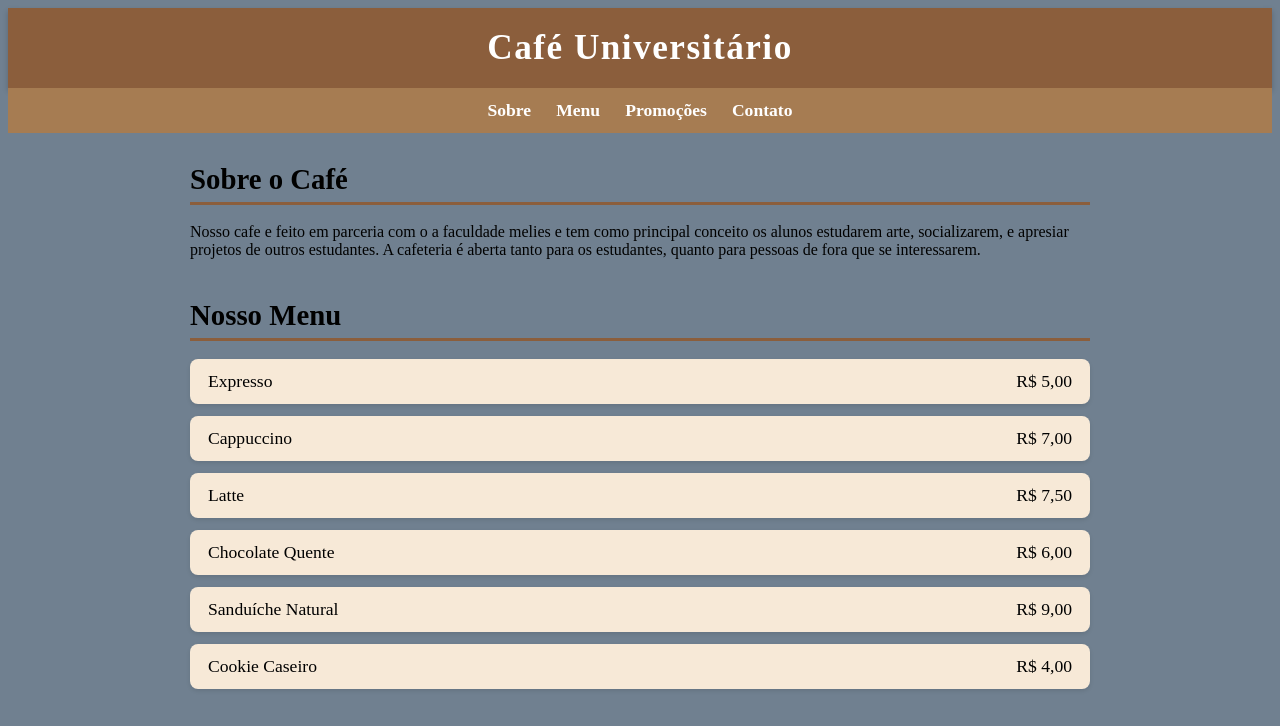
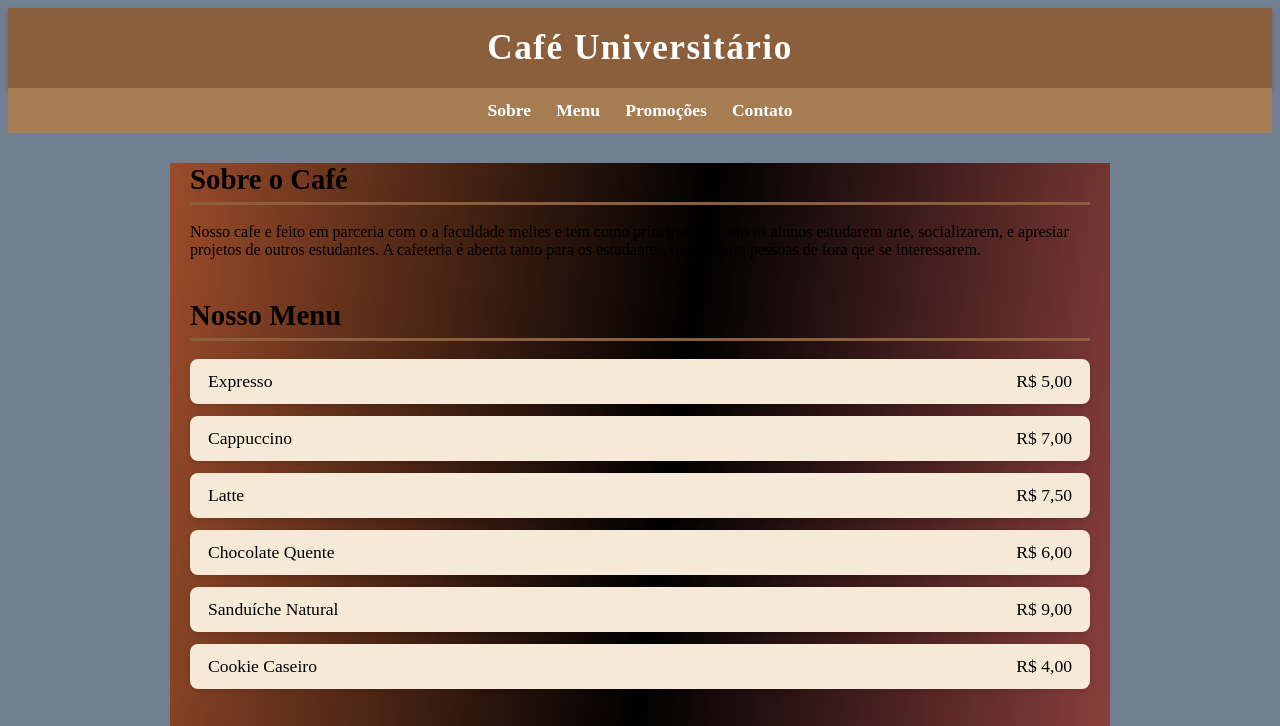
Before and after one commit to Nathan403-art/Cum, a plain HTML site: page index.html in a window 1280 px wide. Shown: the top 726 px of the page. Drawn offline with Linux system fonts and the light colour scheme.

Commit message:
Update style.css

```diff
--- a/style.css
+++ b/style.css
@@ -37,7 +37,8 @@ background-image: {
       text-decoration: underline;
     }
     main {
-      background-color: #708090;
+      background: #9b4c2a;
+background: linear-gradient(98deg, rgba(155, 76, 42, 1) 0%, rgba(0, 0, 0, 1) 50%, rgba(158, 72, 68, 1) 100%);
       max-width: 900px;
       margin: 30px auto;
       padding: 0 20px;
```
